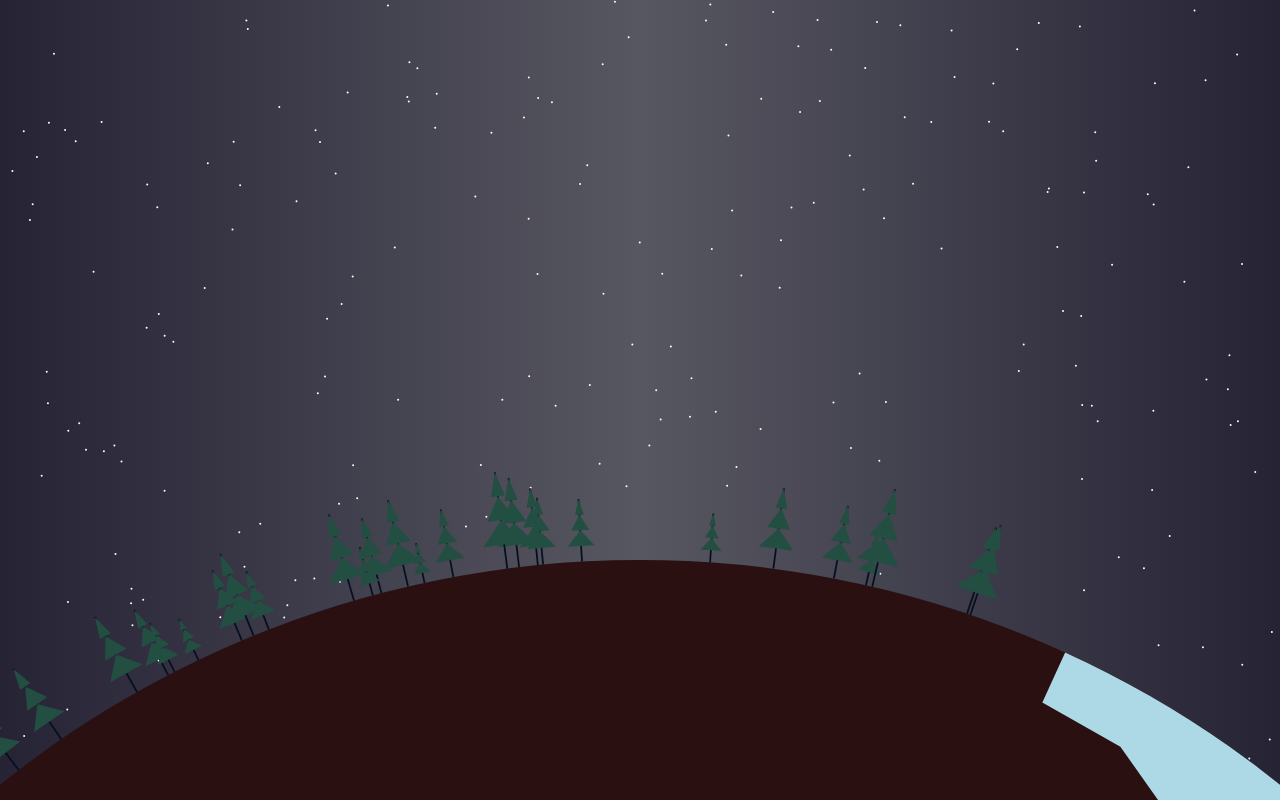
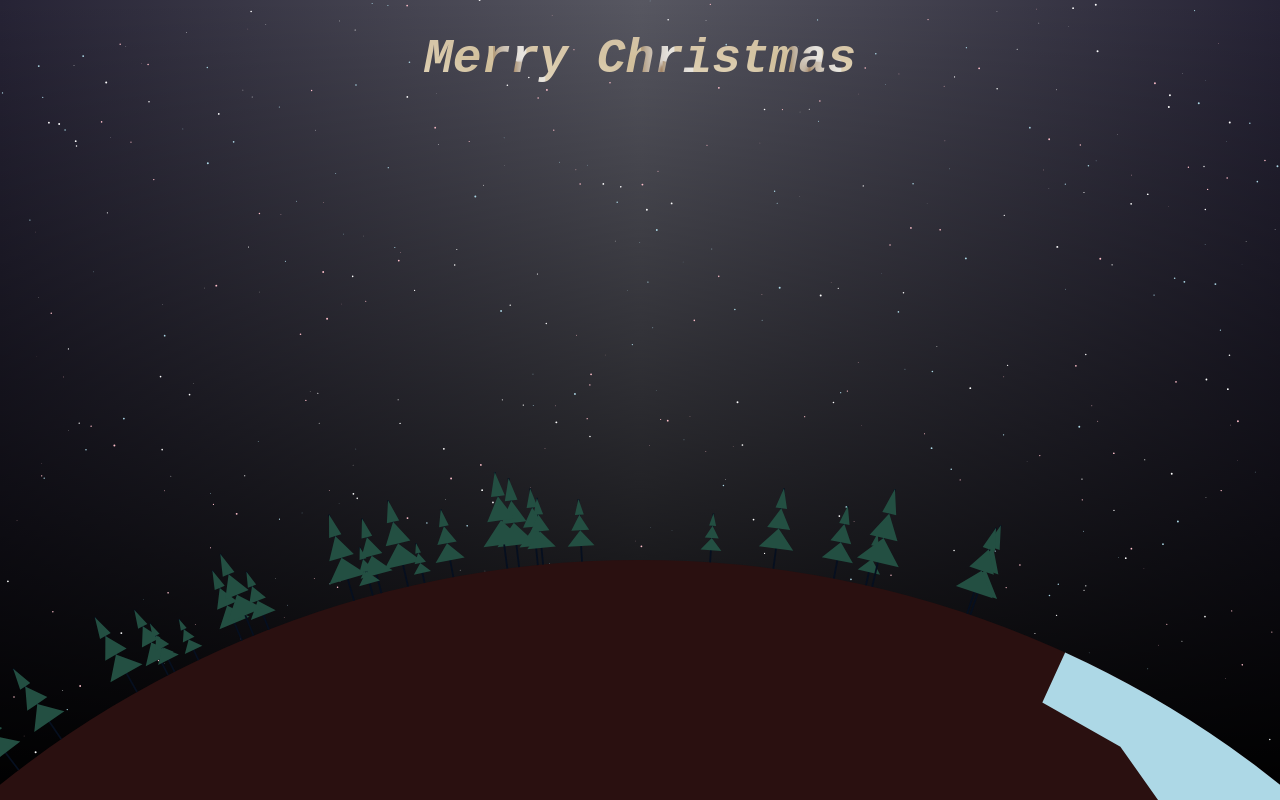
Before and after one commit to dino-the-programer/MerryChristmas, a plain HTML site: page index.html in a window 1280 px wide. Drawn offline with Linux system fonts and the light colour scheme; animation ran at ten frames a second.

Commit message:
added title,favicon,and images

```diff
--- a/index.html
+++ b/index.html
@@ -3,13 +3,19 @@
 <head>
     <meta charset="UTF-8">
     <meta name="viewport" content="width=device-width, initial-scale=1.0">
-    <title>Document</title>
+    <title>Merry Christmas</title>
     <!--<script src="https://cdnjs.cloudflare.com/ajax/libs/three.js/0.159.0/three.min.js"
         integrity="sha512-OviGQIoFPxWNbGybQNprasilCxjtXNGCjnaZQvDeCT0lSPwJXd5TC3usI/jsWepKW9lZLZ1ob1q/Vy4MnlTt7g=="
         crossorigin="anonymous" referrerpolicy="no-referrer"></script>-->
     <link rel="stylesheet" href="static/css/style.css">
+    <link rel="shortcut icon" href="static/image/favicon.png" type="image/x-icon">
 </head>
 <body>
+    <div id="wish">
+        <h1>Merry Christmas</h1>
+    </div>
+    <div id="grad"></div>
+
     <canvas id="renderCanvas"></canvas>
     <script src="static/js/objects.js"></script>
     <script src="static/js/script.js"></script>
--- a/static/css/style.css
+++ b/static/css/style.css
@@ -13,3 +13,30 @@ body{
     width: 100%;
     height: 100%;
 }
+
+#wish{
+    position: absolute;
+    top: 0%;
+    left: 0%;
+    width: 100%;
+    z-index: 2;
+    text-align: center;
+    font-size: x-large;
+    font-family: 'Courier New', Courier, monospace;
+    font-style: oblique;
+    -webkit-background-clip: text;
+    background-clip: text;
+    background-image: url("/static/image/test.jpg");
+    background-size: contain;
+    color: transparent;
+}
+
+#grad{
+    position: absolute;
+    top:0%;
+    left:0%;
+    width: 100%;
+    height: 100%;
+    background-image: linear-gradient(#00000000,#000000);
+
+}
--- a/static/js/objects.js
+++ b/static/js/objects.js
@@ -79,6 +79,7 @@ class StarCluster{
         this.screenHeight = screenHeight;
         this.screenWidth = screenWidth;
         this.n = n;
+        this.colorSel = ["white", "pink", "lightblue"];
         this.starArray = [];
     }
     makeStars() {
@@ -86,7 +87,8 @@ class StarCluster{
             let obj = {
                 x: Math.random() * this.screenWidth*2,
                 y: Math.random() * this.screenHeight*2,
-                radius: 1,
+                radius: Math.random()*0.8 + 0.2,
+                color: Math.floor(Math.random()*this.colorSel.length),
             }
             this.starArray.push(obj);
         }
@@ -94,7 +96,7 @@ class StarCluster{
     draw(ctx){
         this.starArray.forEach(star => {
             ctx.beginPath();
-            ctx.fillStyle = "white";
+            ctx.fillStyle = this.colorSel[star.color];
             ctx.arc(star.x, star.y, star.radius, 0, Math.PI * 2);
             ctx.fill();
         })
--- a/static/js/script.js
+++ b/static/js/script.js
@@ -46,7 +46,7 @@ mountain.heightarr.push(0);
 
 let world = new World(ScreenWidth, ScreenHeight, "#2a1010", treeCol, lake, mountain);
 
-let starclustor = new StarCluster(ScreenWidth, ScreenHeight, 1000);
+let starclustor = new StarCluster(ScreenWidth, ScreenHeight, 2000);
 starclustor.makeStars();
 
 let previousTime=0
```
Also changed, not shown: static/image/favicon.png (added), static/image/test.jpg (added).
